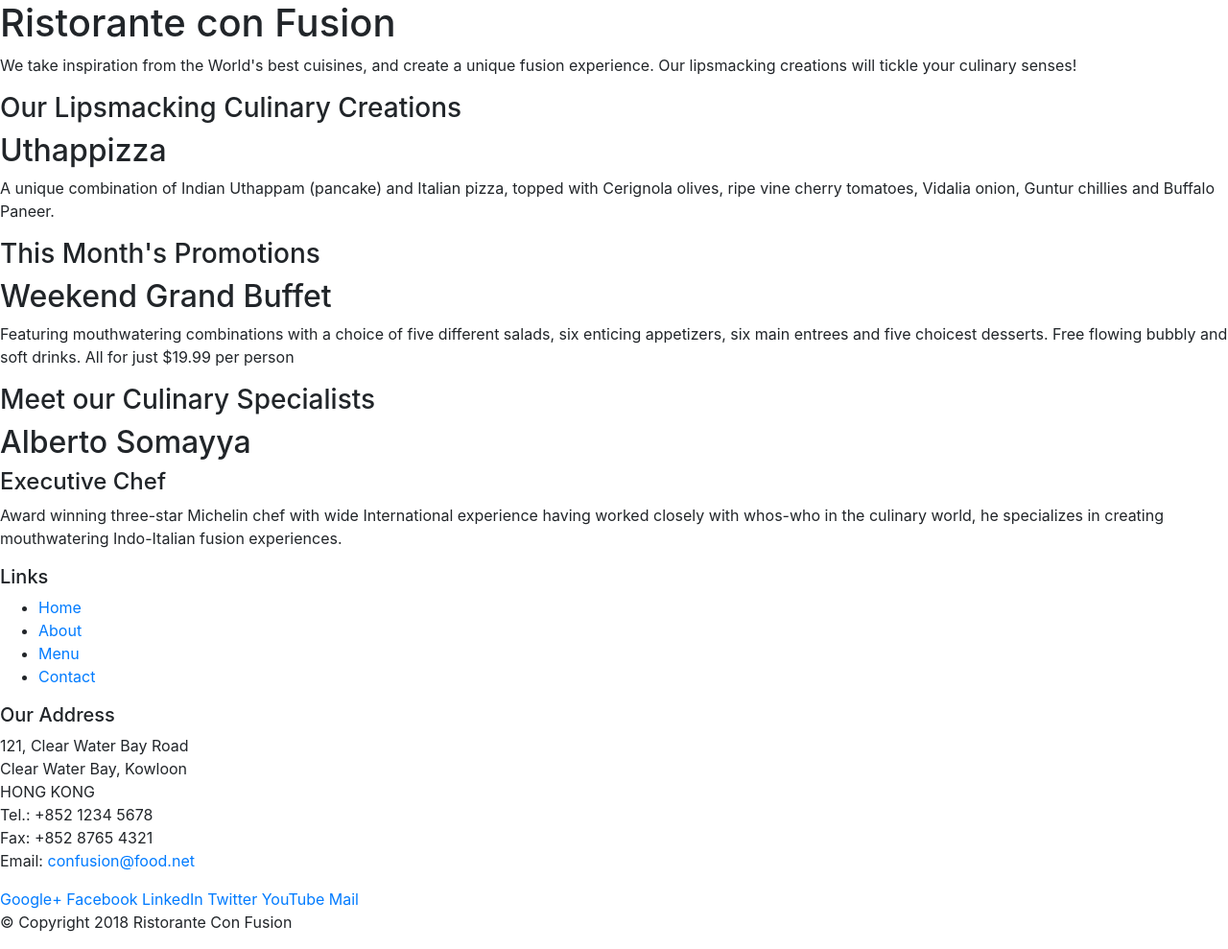
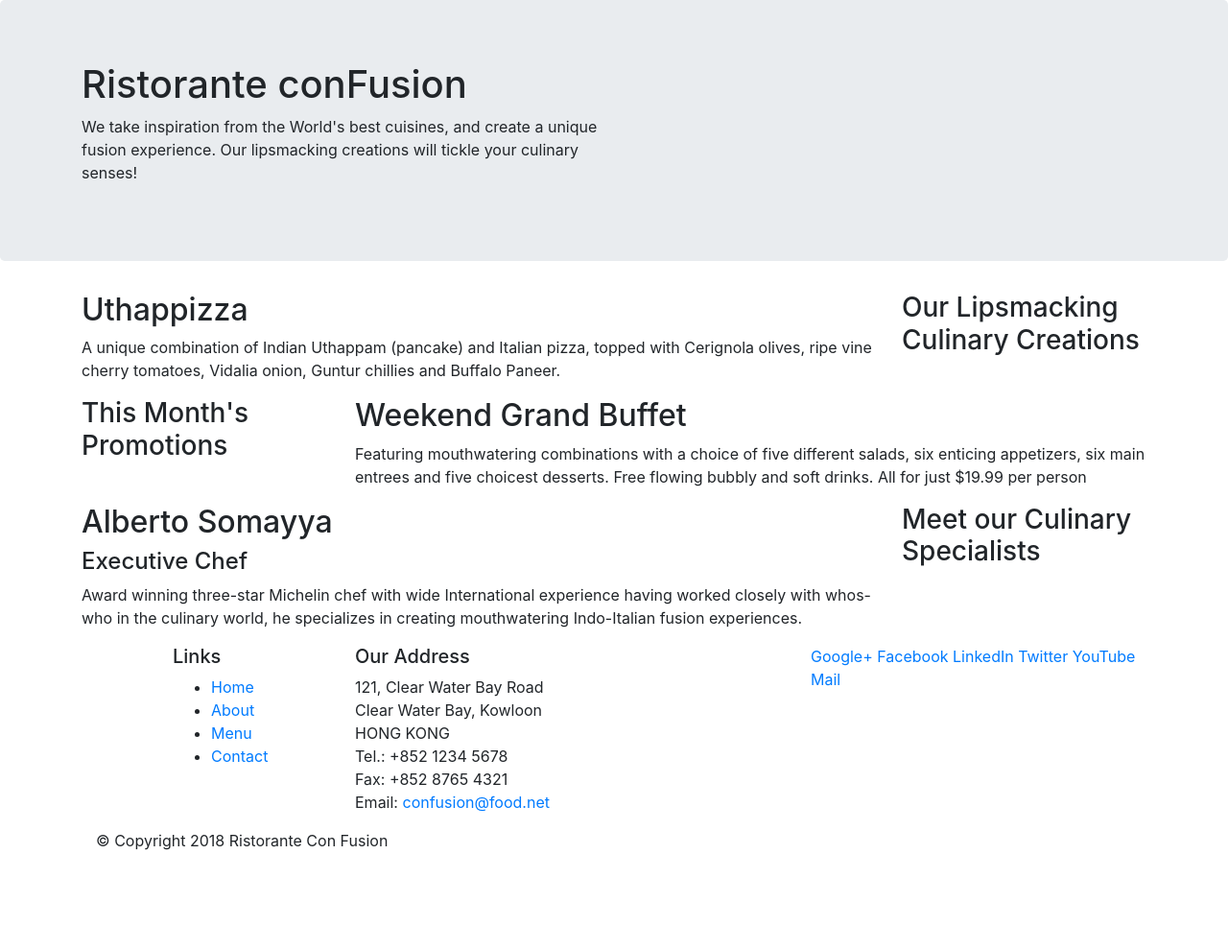
Before and after one commit to AbhayBanda/Bootstrap4, a website: page index.html in a window 1280 px wide. Shown: the whole page at 96% size. After the commit the page ends 904 px from the top, so only its background shows below. Drawn offline with nearby package versions, Linux system fonts and the light colour scheme.

Commit message:
Bootstrap Grid Part 1

```diff
--- a/index.html
+++ b/index.html
@@ -14,46 +14,46 @@
 
 <body>
 
-    <header>
-        <div>
-            <div>
-                <div>
-                    <h1>Ristorante con Fusion</h1>
+    <header class = "jumbotron">
+        <div class = "container">
+            <div class = "row">
+                <div class = "col-12 col-sm-6">
+                    <h1>Ristorante conFusion</h1>
                     <p>We take inspiration from the World's best cuisines, and create a unique fusion experience. Our lipsmacking creations will tickle your culinary senses!</p>
                 </div>
-                <div>
+                <div class = "col-12 col-sm">
                 </div>
             </div>
         </div>
     </header>
 
-    <div>
-        <div>
-            <div>
+    <div class = "container">
+        <div class = "row">
+            <div class = "col-12 col-sm-4 col-md-3 order-sm-last">
                 <h3>Our Lipsmacking Culinary Creations</h3>
             </div>
-            <div>
+            <div class = "col col-sm col-md order-sm-first">
                 <h2>Uthappizza</h2>
                 <p>A unique combination of Indian Uthappam (pancake) and Italian pizza, topped with Cerignola olives, ripe vine cherry tomatoes, Vidalia onion, Guntur chillies and Buffalo Paneer.</p>
             </div>
         </div>
 
 
-        <div>
-            <div>
+        <div class = "row">
+            <div class = "col-12 col-sm-4 col-md-3">
                 <h3>This Month's Promotions</h3>
             </div>
-            <div>
+            <div class = "col col-sm col-md">
                 <h2>Weekend Grand Buffet</h2>
                 <p>Featuring mouthwatering combinations with a choice of five different salads, six enticing appetizers, six main entrees and five choicest desserts. Free flowing bubbly and soft drinks. All for just $19.99 per person </p>
             </div>
         </div>
 
-        <div>
-            <div>
+        <div class = "row">
+            <div class = "col-12 col-sm-4 col-md-3 order-sm-last">
                 <h3>Meet our Culinary Specialists</h3>
             </div>
-            <div>
+            <div class = "col col-sm col-md order-sm-first">
                 <h2>Alberto Somayya</h2>
                 <h4>Executive Chef</h4>
                 <p>Award winning three-star Michelin chef with wide International experience having worked closely with whos-who in the culinary world, he specializes in creating mouthwatering Indo-Italian fusion experiences. </p>
@@ -62,9 +62,9 @@
     </div>
 
     <footer>
-        <div>
-            <div>
-                <div>
+        <div class = "container">
+            <div class = "row">
+                <div class = "col-4 offset-1 col-sm-2">
                     <h5>Links</h5>
                     <ul>
                         <li><a href="#">Home</a></li>
@@ -73,7 +73,7 @@
                         <li><a href="#">Contact</a></li>
                     </ul>
                 </div>
-                <div>
+                <div class = "col-7 col-sm-5">
                     <h5>Our Address</h5>
                     <address>
 		              121, Clear Water Bay Road<br>
@@ -84,7 +84,7 @@
 		              Email: <a href="mailto:confusion@food.net">confusion@food.net</a>
 		           </address>
                 </div>
-                <div>
+                <div class = "col-12 col-sm-4">
                     <div>
                         <a href="http://google.com/+">Google+</a>
                         <a href="http://www.facebook.com/profile.php?id=">Facebook</a>
@@ -95,8 +95,8 @@
                     </div>
                 </div>
            </div>
-           <div>
-                <div>
+           <div class = "col-auto">
+                <div >
                     <p>© Copyright 2018 Ristorante Con Fusion</p>
                 </div>
            </div>
```
